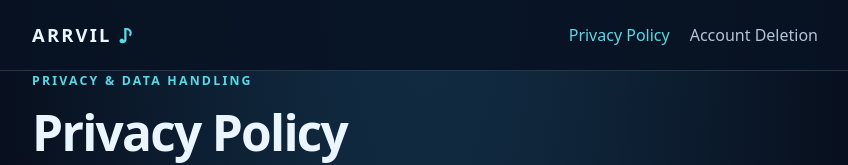
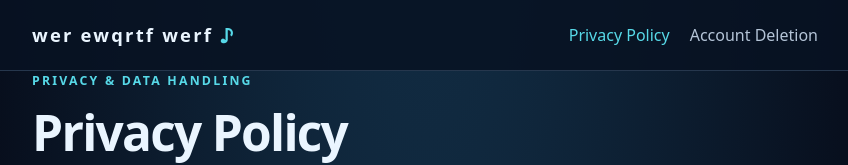
Before and after one commit to arrvilsupport/arrvil-legal, a plain HTML site: page privacy.html in a window 1280 px wide. Shown: the top 165 px of the page, without its empty margins (215-1063 px from the left). Drawn offline with Linux system fonts and the light colour scheme.

Commit message:
Update privacy.html

```diff
--- a/privacy.html
+++ b/privacy.html
@@ -9,7 +9,7 @@
   <link rel="stylesheet" href="styles.css">
 </head>
 <body>
-<header><div class="shell"><a class="brand" href="index.html">ARRVIL <span>♪</span></a><nav aria-label="Main navigation"><a href="privacy.html" aria-current="page">Privacy Policy</a><a href="account-deletion.html">Account Deletion</a></nav></div></header>
+<header><div class="shell"><a class="brand" href="index.html">wer   ewqrtf werf <span>♪</span></a><nav aria-label="Main navigation"><a href="privacy.html" aria-current="page">Privacy Policy</a><a href="account-deletion.html">Account Deletion</a></nav></div></header>
 <main class="shell">
   <p class="eyebrow">Privacy &amp; data handling</p>
   <h1>Privacy Policy</h1>
```
